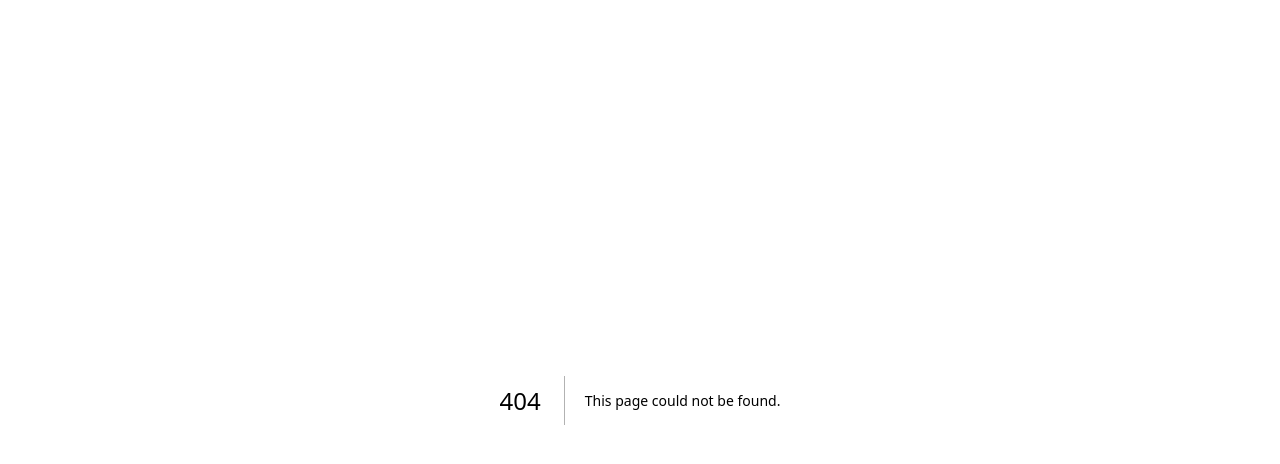
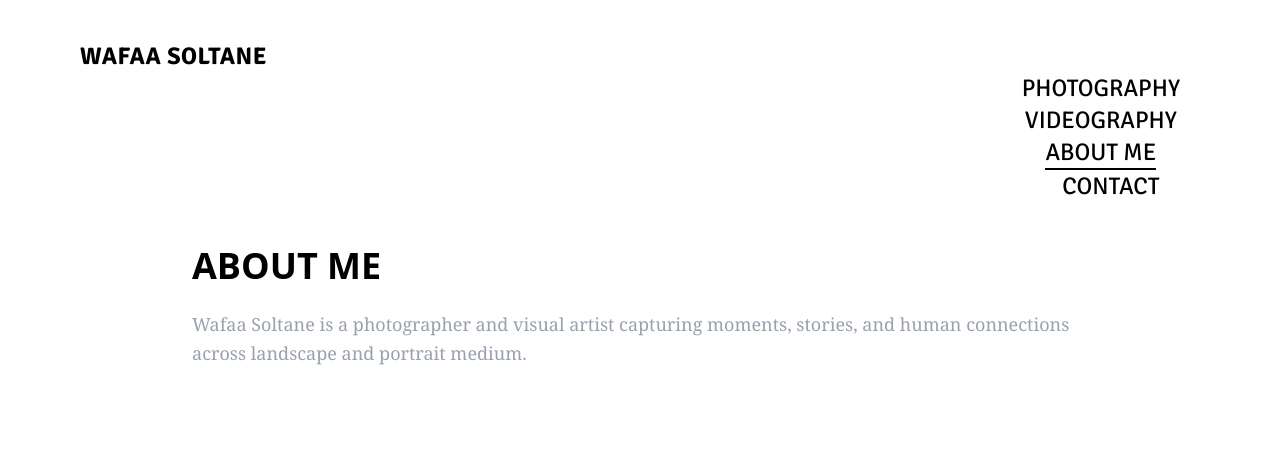
Before and after one commit to yasminebradid98-rgb/wafaa-soltane, a Next.js app in the folder web/: page /about in a window 1280 px wide. Before the commit this address had no page. Shown: the top 464 px of the page. Built offline with nearby package versions, Linux system fonts and the light colour scheme.

Commit message:
Add CSS, layout fonts, and videos/about/contact pages

```diff
--- /dev/null
+++ b/web/src/app/about/page.tsx
@@ -0,0 +1,35 @@
+export default function AboutPage() {
+  return (
+    <div className="dark:bg-black bg-white min-h-screen text-black dark:text-white px-5 md:px-20">
+      <header className="flex w-full overflow-hidden pt-10 pb-1">
+        <nav role="navigation" className="w-full">
+          <div className="container mx-auto flex flex-wrap items-center md:flex-no-wrap">
+            <div className="mr-4 md:mr-8">
+              <a href="/" className="text-2xl font-signika font-bold tracking-wide">WAFAA SOLTANE</a>
+            </div>
+            <div className="w-full md:w-auto md:flex-grow md:flex md:items-center">
+              <ul className="flex flex-col md:space-x-5 mt-5 md:flex-row md:items-center md:ml-auto md:mt-0">
+                <li><a href="/" className="font-signika text-2xl">PHOTOGRAPHY</a></li>
+                <li><a href="/videos" className="font-signika text-2xl">VIDEOGRAPHY</a></li>
+                <li>
+                  <a href="/about" className="font-signika text-2xl">
+                    ABOUT ME
+                    <span className="block h-0.5 bg-black dark:bg-white"></span>
+                  </a>
+                </li>
+                <li><a href="/contact" className="font-signika text-2xl">CONTACT</a></li>
+              </ul>
+            </div>
+          </div>
+        </nav>
+      </header>
+
+      <main className="container mx-auto pt-10 pb-16 max-w-4xl space-y-6">
+        <h1 className="text-4xl font-bold">ABOUT ME</h1>
+        <p className="text-lg text-gray-400 font-serif leading-relaxed">
+          Wafaa Soltane is a photographer and visual artist capturing moments, stories, and human connections across landscape and portrait medium.
+        </p>
+      </main>
+    </div>
+  )
+}
--- a/web/src/app/globals.css
+++ b/web/src/app/globals.css
@@ -1,5 +1,12 @@
 /*! tailwindcss v4.3.3 | MIT License | https://tailwindcss.com */
-@layer properties;
+
+@import "tailwindcss";
+
+@layer utilities {
+  .font-signika {
+    font-family: 'Signika', sans-serif;
+  }
+}
 .sr-only {
   position: absolute;
   width: 1px;
--- a/web/src/app/layout.tsx
+++ b/web/src/app/layout.tsx
@@ -1,29 +1,29 @@
-import type { Metadata } from "next";
-import { Geist, Geist_Mono } from "next/font/google";
-import "./globals.css";
-
-const geistSans = Geist({
-  variable: "--font-geist-sans",
-  subsets: ["latin"],
-});
-
-const geistMono = Geist_Mono({
-  variable: "--font-geist-mono",
-  subsets: ["latin"],
-});
+import type { Metadata } from 'next'
+import './globals.css'
 
 export const metadata: Metadata = {
-  title: "Create Next App",
-  description: "Generated by create next app",
-};
+  title: 'Wafaa Soltane - Photography',
+  description: 'Wafaa Soltane – Photographer and visual artist capturing moments and stories.',
+}
 
-export default function RootLayout({ children }: LayoutProps<"/">) {
+export default function RootLayout({
+  children,
+}: {
+  children: React.ReactNode
+}) {
   return (
-    <html
-      lang="en"
-      className={`${geistSans.variable} ${geistMono.variable} h-full antialiased`}
-    >
-      <body className="min-h-full flex flex-col">{children}</body>
+    <html lang="en" className="scroll-smooth">
+      <head>
+        <link rel="preconnect" href="https://fonts.googleapis.com" />
+        <link rel="preconnect" href="https://fonts.gstatic.com" crossOrigin="anonymous" />
+        <link
+          href="https://fonts.googleapis.com/css2?family=Signika:wght@400;700&display=swap"
+          rel="stylesheet"
+        />
+      </head>
+      <body className="dark:bg-black bg-white min-h-screen text-black dark:text-white">
+        {children}
+      </body>
     </html>
-  );
+  )
 }
--- /dev/null
+++ b/web/src/app/videos/page.tsx
@@ -0,0 +1,68 @@
+import { createClient } from 'next-sanity'
+
+const client = createClient({
+  projectId: process.env.NEXT_PUBLIC_SANITY_PROJECT_ID || '4z3hno31',
+  dataset: process.env.NEXT_PUBLIC_SANITY_DATASET || 'production',
+  apiVersion: '2024-01-01',
+  useCdn: false,
+})
+
+export default async function VideosPage() {
+  const videos = await client.fetch(
+    `*[_type == "video"]{ _id, title, description, "videoUrl": videoFile.asset->url }`
+  )
+
+  return (
+    <div className="dark:bg-black bg-white min-h-screen text-black dark:text-white px-5 md:px-20">
+      {/* Header */}
+      <header className="flex w-full overflow-hidden pt-10 pb-1">
+        <nav role="navigation" className="w-full">
+          <div className="container mx-auto flex flex-wrap items-center md:flex-no-wrap">
+            <div className="mr-4 md:mr-8">
+              <a href="/" className="text-2xl font-signika font-bold tracking-wide">
+                WAFAA SOLTANE
+              </a>
+            </div>
+            <div className="w-full md:w-auto md:flex-grow md:flex md:items-center">
+              <ul className="flex flex-col md:space-x-5 mt-5 md:flex-row md:items-center md:ml-auto md:mt-0">
+                <li><a href="/" className="font-signika text-2xl">PHOTOGRAPHY</a></li>
+                <li>
+                  <a href="/videos" className="font-signika text-2xl">
+                    VIDEOGRAPHY
+                    <span className="block h-0.5 bg-black dark:bg-white"></span>
+                  </a>
+                </li>
+                <li><a href="/about" className="font-signika text-2xl">ABOUT ME</a></li>
+                <li><a href="/contact" className="font-signika text-2xl">CONTACT</a></li>
+              </ul>
+            </div>
+          </div>
+        </nav>
+      </header>
+
+      {/* Main Videos Content */}
+      <main className="container mx-auto pt-10 pb-16">
+        <h1 className="text-4xl font-bold">VIDEOGRAPHY</h1>
+        <p className="text-lg text-gray-500 dark:text-gray-400 mt-2 font-serif">Motion & Storytelling</p>
+
+        <div className="grid grid-cols-1 md:grid-cols-2 gap-8 mt-8">
+          {videos && videos.length > 0 ? (
+            videos.map((video: any) => (
+              <div key={video._id} className="space-y-2">
+                {video.videoUrl && (
+                  <video controls className="w-full rounded-sm bg-zinc-900 aspect-video">
+                    <source src={video.videoUrl} type="video/mp4" />
+                  </video>
+                )}
+                {video.title && <h3 className="text-xl font-bold mt-2">{video.title}</h3>}
+                {video.description && <p className="text-gray-400 text-sm">{video.description}</p>}
+              </div>
+            ))
+          ) : (
+            <p className="text-gray-400">No videos uploaded yet.</p>
+          )}
+        </div>
+      </main>
+    </div>
+  )
+}
```
Also changed, not shown: 1 other file (tests, documents, lock files or other folders).
